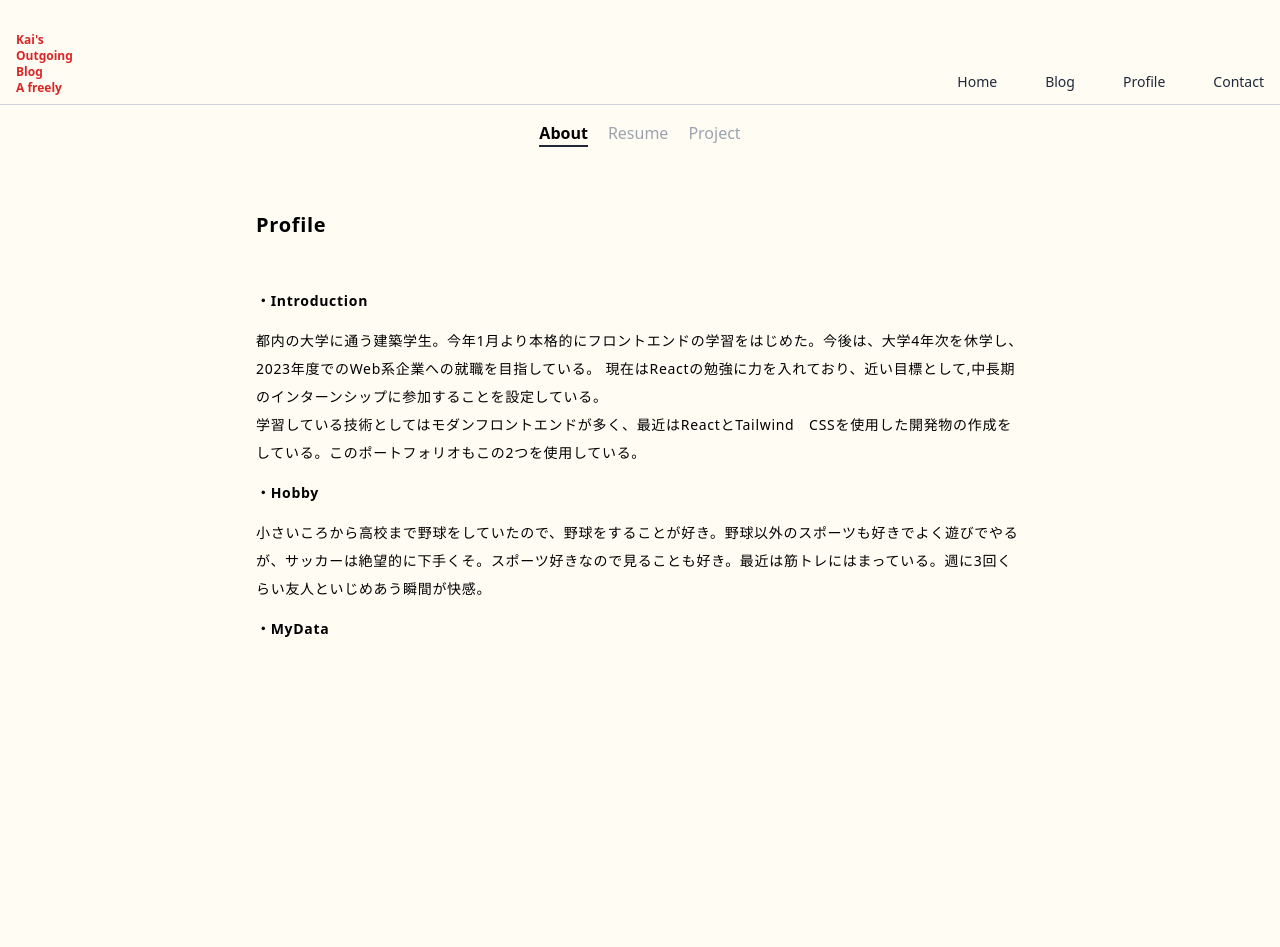
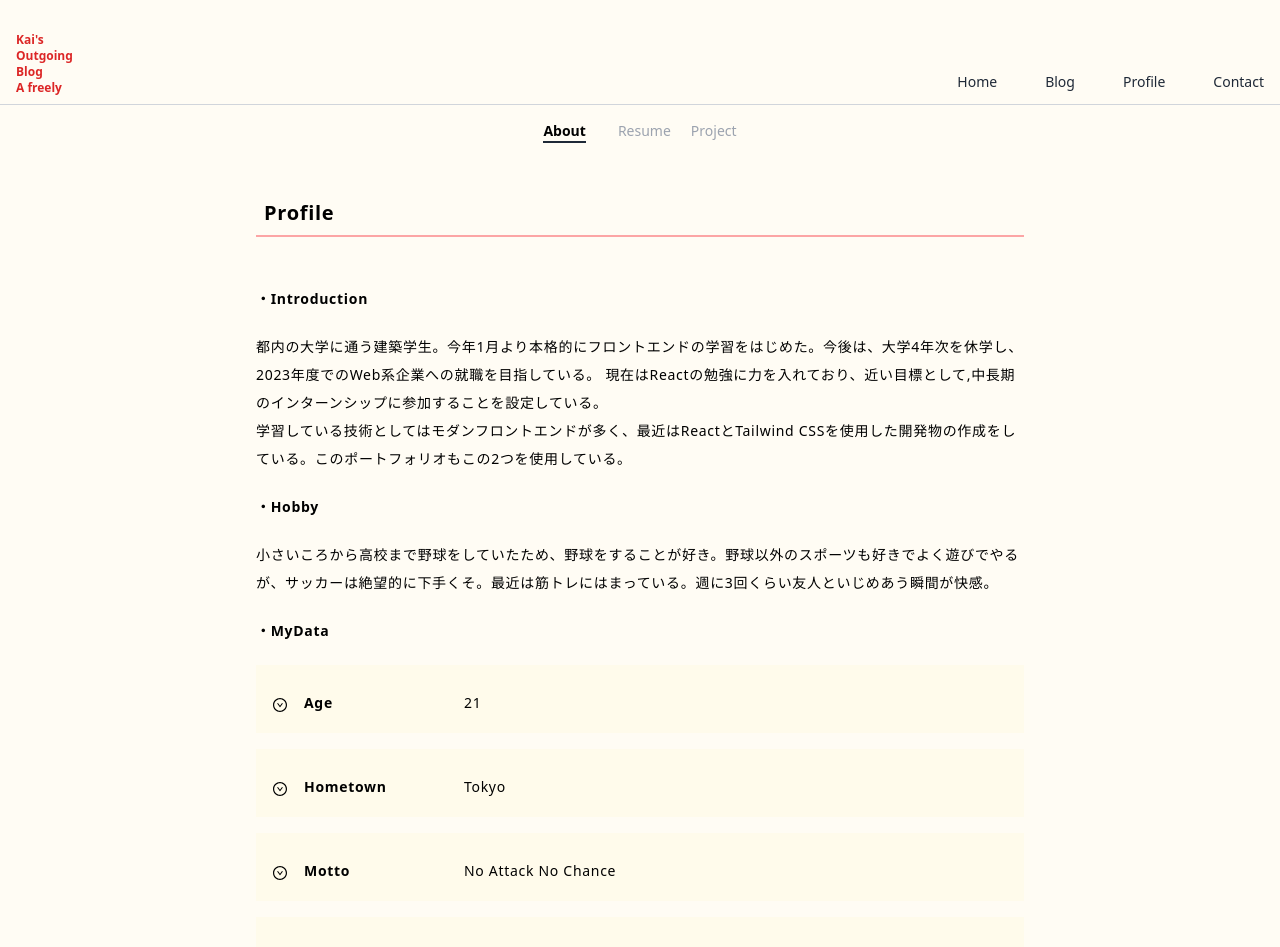
Before and after one commit to nasuka7/My_portfolio_and_blog, a Next.js app: page /profile in a window 1280 px wide. Shown: the top 947 px of the page. Before the commit the page ends 800 px from the top, so only its background shows below. Built offline with nearby package versions, Linux system fonts and the light colour scheme.

Commit message:
Refacter nav, project.tsx

```diff
--- a/src/components/Navbar.tsx
+++ b/src/components/Navbar.tsx
@@ -27,11 +27,11 @@ const Navbar = () => {
   useEffect(() => {
     if (pathname === "/profile" ) setActiveItem("About")
     if (pathname === "/resume" ) setActiveItem("Blog")
-    if (pathname === "/project" ) setActiveItem("Profile")
+    if (pathname === "/projects" ) setActiveItem("Profile")
   }, [])
 
   return (
-    <div className="flex justify-center mt-4  gap-5">
+    <div className="flex justify-center mt-4  gap-8 text-sm">
       <span className="font-bold border-b-2 border-gray-800">{activeItem}</span>
       <div className="space-x-5 text-gray-400">
         <HeadberItem
@@ -50,7 +50,7 @@ const Navbar = () => {
           activeItem={activeItem}
           setActiveItem={setActiveItem}
           name="Project"
-          route="/project"
+          route="/projects"
         />
       </div>
     </div>
--- /dev/null
+++ b/src/components/ServiceCard.tsx
@@ -0,0 +1,24 @@
+import { FunctionComponent } from 'react';
+import { Service } from '../types';
+
+const ServiceCard: FunctionComponent<{ service: Service }> = ({
+  service: { Icon, about, title },
+}) => {
+  const createMarcup = () => {
+    return {
+      __html: about,
+    };
+  };
+
+  return (
+    <div className="flex p-4 bg-yellow-100 bg-opacity-20 space-y-4 mb-4 pt-2">
+      <Icon className="w-4 h-4 mr-6 mt-6" />
+      <h4 className="font-bold -ml-2 mr-12">{title}</h4>
+      <div className="absolute ml-48">
+      <p  dangerouslySetInnerHTML={createMarcup()} />
+      </div>
+    </div>
+  );
+};
+
+export default ServiceCard;
--- /dev/null
+++ b/src/components/bar.tsx
@@ -0,0 +1,22 @@
+import { FunctionComponent } from 'react';
+import { Skill } from '../types';
+
+const Bar: FunctionComponent<{ data: Skill }> = ({
+  data: { Icon, level, name },
+}) => {
+  const bar_width = `${level}`;
+
+  return (
+    <div className="my-2 text-white bg-gray-300 dark:bg-dark-200 rounded-full">
+      <div
+        className="px-4 py-1 flex items-center rounded-full bg-gradient-to-r from-green-400 to-blue-400"
+        style={{ width: bar_width }}
+      >
+        <Icon className="mr-3" />
+        {name}
+      </div>
+    </div>
+  );
+};
+
+export default Bar;
--- /dev/null
+++ b/src/data.ts
@@ -0,0 +1,54 @@
+import { AiOutlineDownCircle } from "react-icons/ai";
+import { IProject, Service } from "./types";
+
+export const services: Service[] = [
+  {
+    title: "Age",
+    about: "21",
+    Icon: AiOutlineDownCircle,
+  },
+  {
+    title: "Hometown",
+    about: "Tokyo",
+    Icon: AiOutlineDownCircle,
+  },
+  {
+    title: "Motto",
+    about: "No Attack No Chance",
+    Icon: AiOutlineDownCircle,
+  },
+  {
+    title: "Club",
+    about: "Ultimate , Baseball",
+    Icon: AiOutlineDownCircle,
+  },
+  {
+    title: "Email",
+    about: "kobakai0707baseball@gmail.com",
+    Icon: AiOutlineDownCircle,
+  },
+]
+
+export const projects: IProject[] = [
+  {
+    id: 1,
+    name: "Twitter Clone",
+    description: "Twitterのクローンです。",
+    image_path: "/images/tt.jpg",
+    deployed_url: "",
+    github_url: "",
+    category: ["react"],
+    key_techs: ["React"],
+  },
+  {
+    id: 2,
+    name: "Photo Search App",
+    description: "写真の検索サイトです",
+    image_path: "/images/tt.jpg",
+    deployed_url: "",
+    github_url: "",
+    category: ["java"],
+    key_techs: ["Java"],
+  },
+
+]
--- a/src/pages/profile.tsx
+++ b/src/pages/profile.tsx
@@ -1,36 +1,40 @@
 // import { GetServerSideProps, GetServerSidePropsContext } from 'next';
 import React from 'react';
 import Navbar from '../components/Navbar';
+import ServiceCard from '../components/ServiceCard';
+import { services } from '../data';
 
 const Profile = () => {
   return (
     <div>
       <Navbar />
-      <div className="md:max-w-3xl text-sm tracking-wider leading-loose mx-auto mt-16 ">
-        <h2 className="text-xl font-bold mb-12">Profile</h2>
+      <div className="md:max-w-3xl sm:max-w-md text-sm tracking-wider leading-loose mx-auto mt-12">
+        <h2 className="text-xl font-bold mb-12 border-b-2 border-red-300 p-2">
+          Profile
+        </h2>
 
-        <h3 className="font-bold mb-3">・Introduction</h3>
+        <h3 className="font-bold mb-5">・Introduction</h3>
         <p>
           　都内の大学に通う建築学生。今年1月より本格的にフロントエンドの学習をはじめた。今後は、大学4年次を休学し、2023年度でのWeb系企業への就職を目指している。
           現在はReactの勉強に力を入れており、近い目標として,中長期のインターンシップに参加することを設定している。
         </p>
         <p>
-          　学習している技術としてはモダンフロントエンドが多く、最近はReactとTailwind　CSSを使用した開発物の作成をしている。このポートフォリオもこの2つを使用している。
+          　学習している技術としてはモダンフロントエンドが多く、最近はReactとTailwind CSSを使用した開発物の作成をしている。このポートフォリオもこの2つを使用している。
         </p>
 
-        <h3 className="font-bold my-3">・Hobby</h3>
+        <h3 className="font-bold my-5">・Hobby</h3>
         <p>
-          　小さいころから高校まで野球をしていたので、野球をすることが好き。野球以外のスポーツも好きでよく遊びでやるが、サッカーは絶望的に下手くそ。スポーツ好きなので見ることも好き。最近は筋トレにはまっている。週に3回くらい友人といじめあう瞬間が快感。
+          　小さいころから高校まで野球をしていたため、野球をすることが好き。野球以外のスポーツも好きでよく遊びでやるが、サッカーは絶望的に下手くそ。最近は筋トレにはまっている。週に3回くらい友人といじめあう瞬間が快感。
         </p>
         <div>
-          <h3 className="font-bold my-3">・MyData</h3>
-          {/* <div>
-          {service.map((service) => (
-            <div>
-
-            </div>
-          ))}
-        </div> */}
+          <h3 className="font-bold my-5">・MyData</h3>
+          <div>
+            {services.map((service) => (
+              <div>
+                <ServiceCard service={service} />
+              </div>
+            ))}
+          </div>
         </div>
       </div>
     </div>
--- a/tailwind.config.js
+++ b/tailwind.config.js
@@ -1,8 +1,18 @@
 module.exports = {
   purge: [],
-  darkMode: false, // or 'media' or 'class'
+  darkMode: "class",
   theme: {
-
+    extend: {
+      colors: {
+        dark: {
+          DEFAULT: "#010101",
+          100: "#0a0b0e",
+          200: "#16181d",
+          500: "#0f1115",
+          700: "#202125",
+        },
+      },
+    },
   },
   variants: {
     extend: {
```
Also changed, not shown: src/types.ts (+27 -0 lines).
